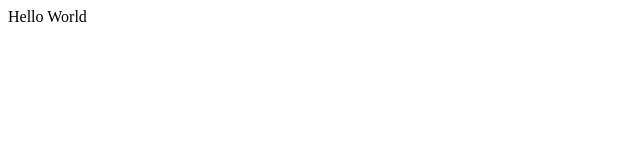
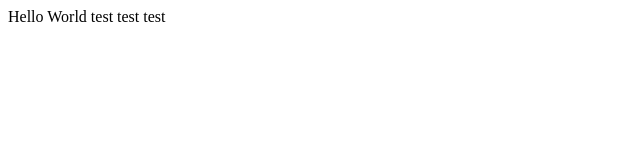
Before and after one commit to bathant702/portfolio_main, a plain HTML site: page index.html in a window 1280 px wide. Shown: the full height of the page, 0-640 px from the left. Drawn offline with Linux system fonts and the light colour scheme.

Commit message:
second commit

```diff
--- a/index.html
+++ b/index.html
@@ -13,7 +13,7 @@
     <link rel="stylesheet" href="" />
   </head>
   <body>
-    Hello World
+    Hello World test test test
     <!--[if lt IE 7]>
       <p class="browsehappy">
         You are using an <strong>outdated</strong> browser. Please
```
